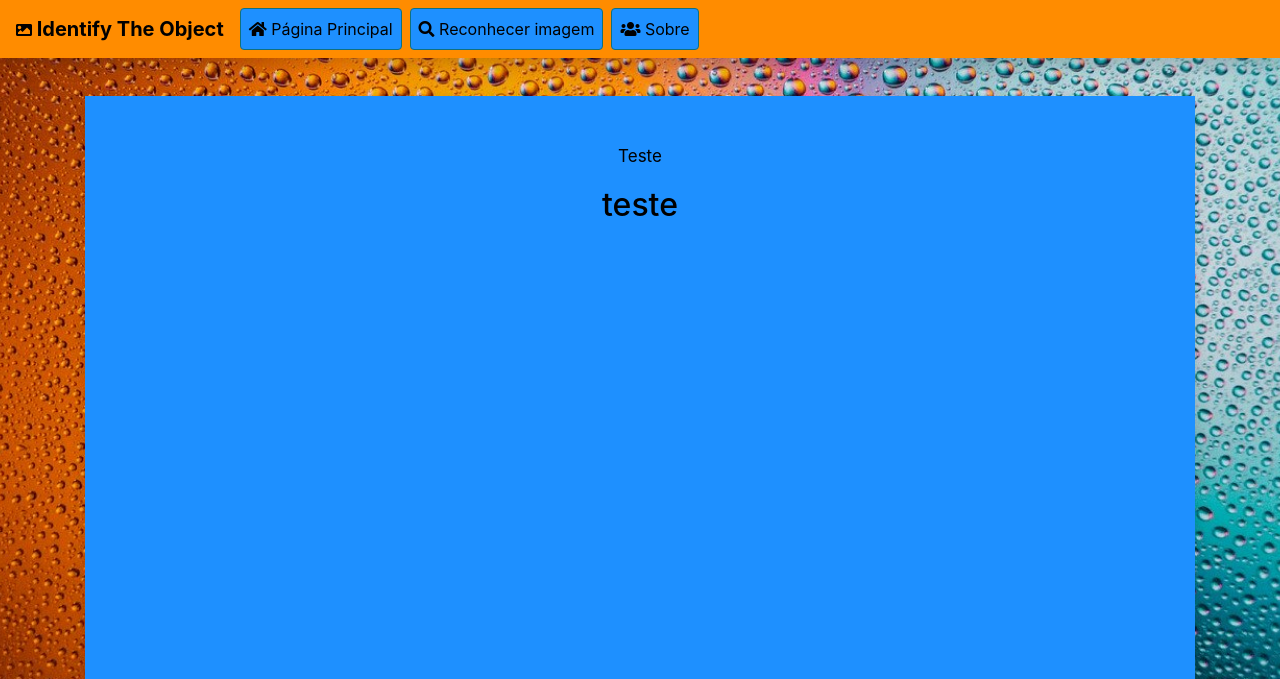
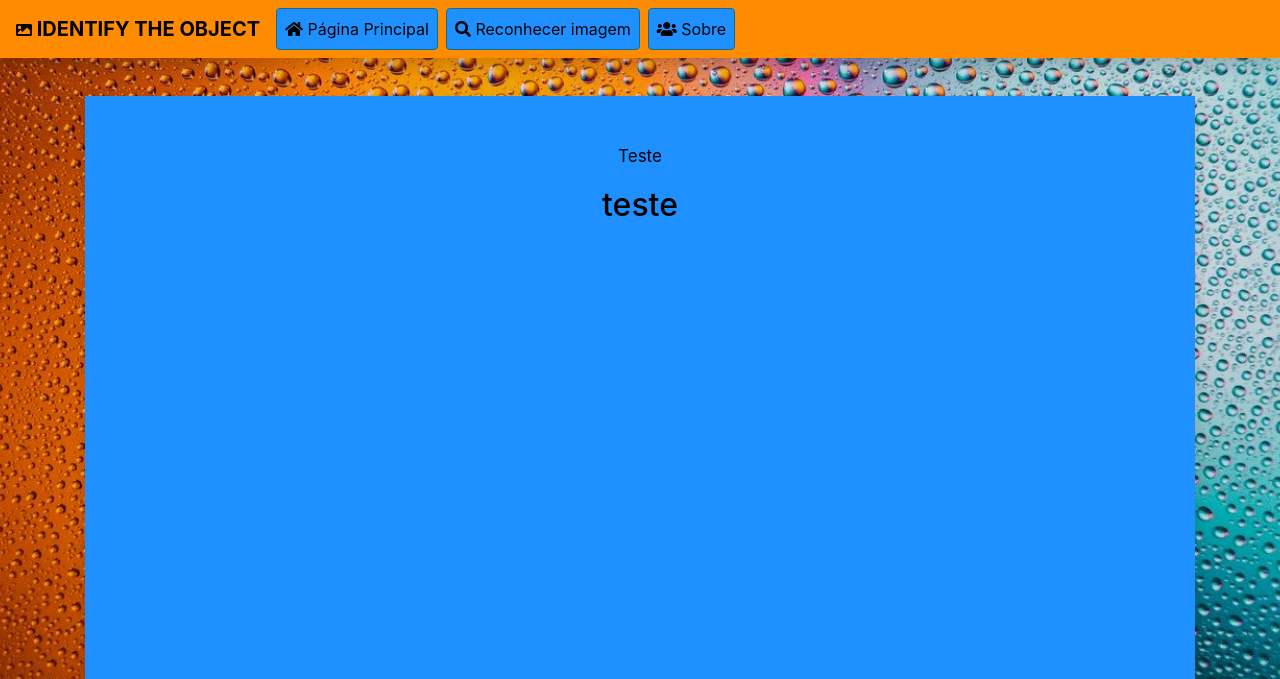
Before and after one commit to Jeremias333/IdentifyTheObject, a Django app: page / in a window 1280 px wide. Shown: the top 679 px of the page. Run offline with Django 3.2, Linux system fonts and the light colour scheme; some libraries are stand-ins or nearby versions.

Commit message:
feat(style): nome do titulo da página alterado para caixa alta.

```diff
--- a/IdentifyTheObject/main/templates/base.html
+++ b/IdentifyTheObject/main/templates/base.html
@@ -27,7 +27,7 @@
 	</head>
 	<body>
 		<nav class="navbar navbar-expand-lg navbar-light fixed-top mb-5 shadow" style="background-color: #FF8C00">
-			<b><i class="fa fa-image" aria-hidden="true"></i><a style="color: black" class="navbar-brand" href="/">&nbsp;Identify The Object</a></b>
+			<b><i class="fa fa-image" aria-hidden="true"></i><a style="color: black" class="navbar-brand" href="/">&nbsp;IDENTIFY THE OBJECT</a></b>
 			<button class="navbar-toggler" type="button" data-toggle="collapse" data-target="#navbarSupportedContent" aria-controls="navbarSupportedContent" aria-expanded="false" aria-label="Toggle navigation">
 				<span class="navbar-toggler-icon"></span>
 			</button>
```
